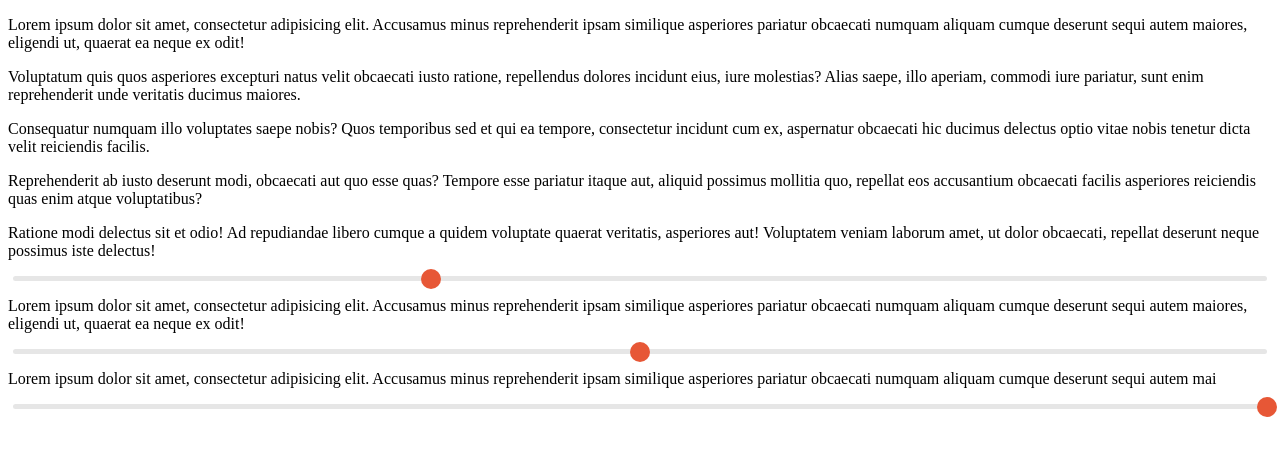
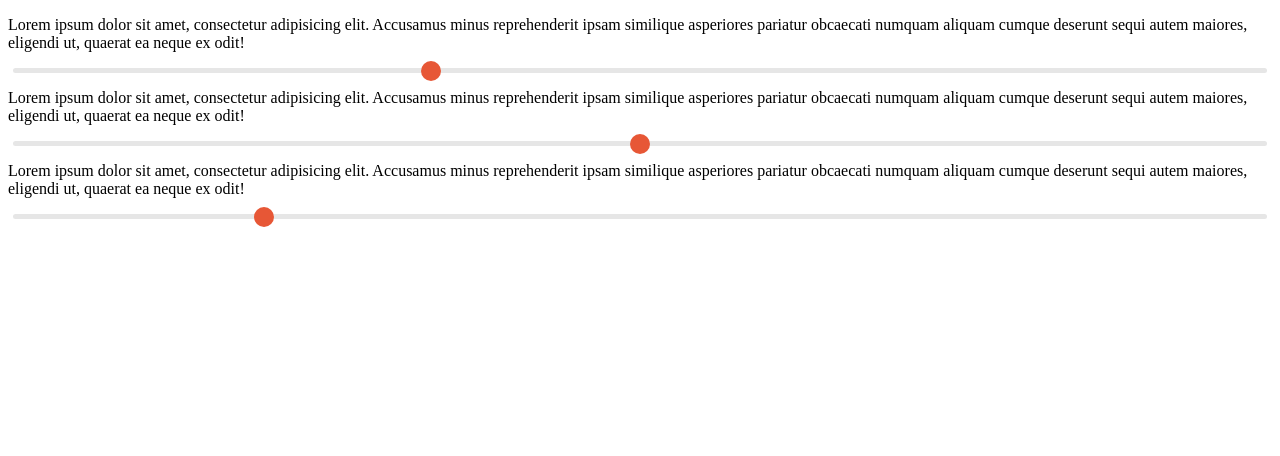
Before and after one commit to Mooth34/step-4, a website: page index.html in a window 1280 px wide. Drawn offline with nearby package versions, Linux system fonts and the light colour scheme.

Commit message:
fixed relative thumb position
also added sliderValue

```diff
--- a/common.js
+++ b/common.js
@@ -8,8 +8,8 @@ $(document).ready(function() {
         "initValue" : "50",
     });
     $("#third").mySlider({
-        "maxValue" : "300",
-        "initValue" : "300",
+        "maxValue" : "50",
+        "initValue" : "10",
     });
 
 });
--- a/index.html
+++ b/index.html
@@ -8,15 +8,6 @@
 <body>
 
 <p>Lorem ipsum dolor sit amet, consectetur adipisicing elit. Accusamus minus reprehenderit ipsam similique asperiores pariatur obcaecati numquam aliquam cumque deserunt sequi autem maiores, eligendi ut, quaerat ea neque ex odit!</p>
-<p>Voluptatum quis quos asperiores excepturi natus velit obcaecati iusto ratione, repellendus dolores incidunt eius, iure molestias? Alias saepe, illo aperiam, commodi iure pariatur, sunt enim reprehenderit unde veritatis ducimus maiores.</p>
-<p>Consequatur numquam illo voluptates saepe nobis? Quos temporibus sed et qui ea tempore, consectetur incidunt cum ex, aspernatur obcaecati hic ducimus delectus optio vitae nobis tenetur dicta velit reiciendis facilis.</p>
-<p>Reprehenderit ab iusto deserunt modi, obcaecati aut quo esse quas? Tempore esse pariatur itaque aut, aliquid possimus mollitia quo, repellat eos accusantium obcaecati facilis asperiores reiciendis quas enim atque voluptatibus?</p>
-<p>Ratione modi delectus sit et odio! Ad repudiandae libero cumque a quidem voluptate quaerat veritatis, asperiores aut! Voluptatem veniam laborum amet, ut dolor obcaecati, repellat deserunt neque possimus iste delectus!</p>
-
-
-
-
-
 
 <div class="slider" id="first">
     <div class="thumb"></div>
@@ -27,7 +18,7 @@
     <div class="thumb"></div>
 </div>
 
-<p>Lorem ipsum dolor sit amet, consectetur adipisicing elit. Accusamus minus reprehenderit ipsam similique asperiores pariatur obcaecati numquam aliquam cumque deserunt sequi autem mai
+<p>Lorem ipsum dolor sit amet, consectetur adipisicing elit. Accusamus minus reprehenderit ipsam similique asperiores pariatur obcaecati numquam aliquam cumque deserunt sequi autem maiores, eligendi ut, quaerat ea neque ex odit!</p>
 
 <div class="slider" id="third">
     <div class="thumb"></div>
--- a/jquery.mySlider.js
+++ b/jquery.mySlider.js
@@ -8,9 +8,10 @@
         let sliders = this;
         let thumbs = sliders.find('.thumb');
         let thumbMiddle = parseInt(getComputedStyle(thumbs[0]).width) / 2;
+        let sliderValue = settings.initValue;
 
         function adaptThumbPosition(){ thumbs.css({
-            "left": (parseInt(getComputedStyle(sliders[0]).width) * (settings.initValue / settings.maxValue))
+            "left": (parseInt(getComputedStyle(sliders[0]).width) * (sliderValue / settings.maxValue))
                 - thumbMiddle + "px",
             "display": "block",
         })}
@@ -28,6 +29,8 @@
         sliders.on('pointerdown', function (event) {
             let currentSlider = event.target;
             let currentThumb = currentSlider.firstElementChild;
+            sliderValue = (event.clientX - currentSlider.getBoundingClientRect().left) /
+                currentSlider.getBoundingClientRect().width * settings.maxValue;
             currentThumb.style.left = (event.clientX - currentSlider.getBoundingClientRect().left - thumbMiddle) + 'px';
         });
 
@@ -35,6 +38,8 @@
             event.preventDefault();
             let currentThumb = event.target;
             let currentSlider = currentThumb.parentElement;
+            sliderValue = (event.clientX - currentSlider.getBoundingClientRect().left) /
+                currentSlider.getBoundingClientRect().width * settings.maxValue;
 
             let shiftX = event.clientX - currentThumb.getBoundingClientRect().left;
 
```
